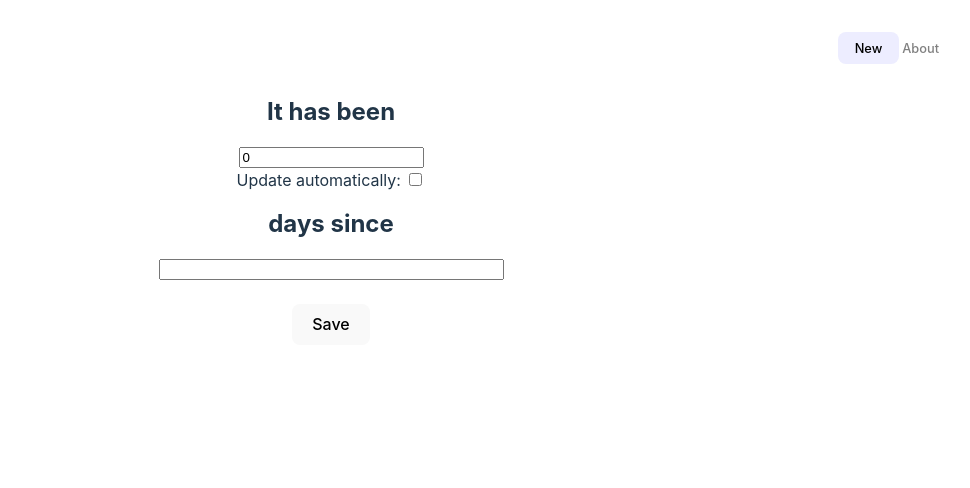
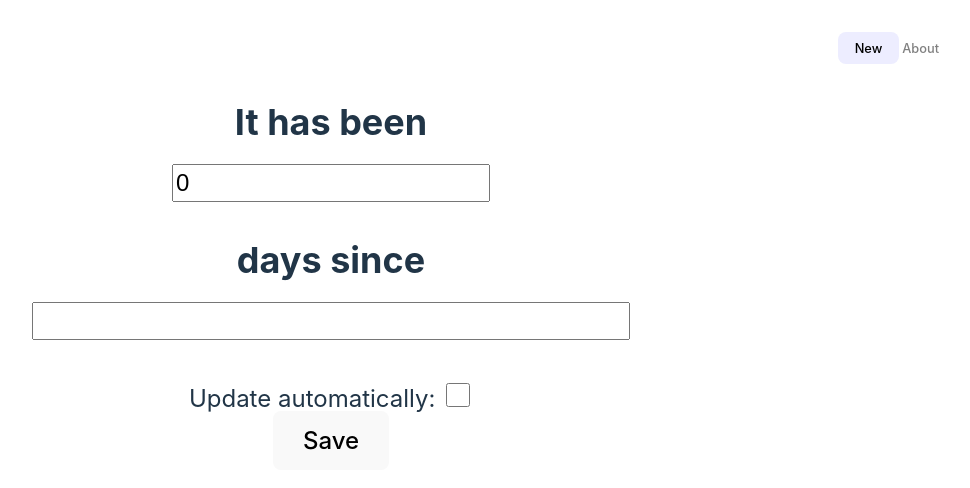
Before and after one commit to coljac/ithasbeen, a React (Vite) app in the folder frontend/: page / in a window 1280 px wide. Shown: the top 488 px of the page, without its empty margins (309-1279 px from the left). Built offline with nearby package versions, Linux system fonts and the light colour scheme.

Commit message:
CSS changes

```diff
--- a/frontend/src/App.jsx
+++ b/frontend/src/App.jsx
@@ -65,8 +65,8 @@ function App() {
     e.preventDefault();
     // console.log("Submitted!")
     const daysv = e.target.elements[0].value;
-    const autov = e.target.elements[1].checked;
-    const textv = e.target.elements[2].value;
+    const textv = e.target.elements[1].value;
+    const autov = e.target.elements[2].checked;
     if(textv.length > 0) {
       // save
       setDays(daysv);
--- a/frontend/src/components/Daycount.jsx
+++ b/frontend/src/components/Daycount.jsx
@@ -5,6 +5,8 @@ export default function Daycount(props) {
         </div>
     )
     return (
+        <div className="squish">
         <div id="count">{new Intl.NumberFormat().format(props.count)}</div>
+</div>
     )
 }
--- a/frontend/src/components/NewForm.jsx
+++ b/frontend/src/components/NewForm.jsx
@@ -49,13 +49,14 @@ export default function NewForm(props) {
     return (
     <form onSubmit={props.doSubmit}>
         <h2>It has been</h2>
-        <input type="number" defaultValue={days} size="4" /><br/>
-        <div className="checkbox">
-          Update automatically: <input type="checkbox" defaultChecked={auto} />
-        </div>
+        <input type="number" defaultValue={days} size="4" className="input-text"/>
         <h2>days since</h2>
-        <input type="text" defaultValue={happening} size="40" />
+        <input type="text" defaultValue={happening} size="40" className="input-text" />
         <br/>
+        <br/>
+        <span className="checkbox">
+          Update automatically: <input type="checkbox" defaultChecked={auto} className="input-check" />
+        </span>
         <br/>
         <button type='submit'>
           Save
--- a/frontend/src/index.css
+++ b/frontend/src/index.css
@@ -69,16 +69,34 @@ button:focus-visible {
   }
 }
 
+
+.squish {
+  display: inline-block;
+}
+
 #count {
   font-size: 200%;
+  display: flex;
   margin: auto;
-  display: inline-block;
-  text-align: center;
-  line-height: 40px;
-  padding: 15px 10px 10px 10px;
+  padding: 1vh 2vh 0vh 2vh;
+  align-items: center;
+  justify-content: center;
+  max-width: 200px;
+  height: 11vh;
+  background: #eeeeee;
   border: 1px solid black;
-  background: #eeeeee;
   transform: rotate(5deg);
+}
+
+.input-text {
+   font-size:3vh;
+   height:4vh;
+   margin-bottom: 2vh;
+}
+
+.input-check {
+  width: 3vh;
+  height: 3vh;
 }
 
 #happening {
@@ -125,4 +143,5 @@ button:focus-visible {
     left: 0;
     right: 0;
     margin: auto;
+    font-size: 3vh;
 }
```
